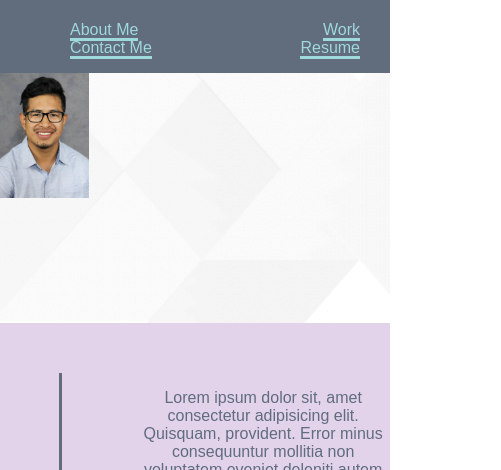
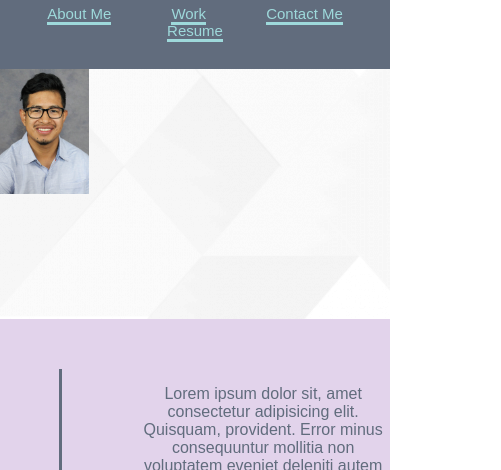
Before and after one commit to georgedmendoza/professional-portfolio, a plain HTML site: page index.html in a window 390 px wide. Shown: the part 55-525 px from the top of the page, 501 px wide, since content can reach past the window. Drawn offline with Linux system fonts and the light colour scheme.

Commit message:
screen size adjustment

```diff
--- a/assets/css/style.css
+++ b/assets/css/style.css
@@ -232,7 +232,7 @@ header nav ul li a:hover, .info a:hover{
     color: var(--third-gray);
 }
 
-@media screen and (max-width: 768) {
+@media screen and (max-width: 768px) {
     header nav ul{
         display: flex;
         flex-wrap: wrap;
@@ -257,13 +257,17 @@ header nav ul li a:hover, .info a:hover{
     }
 }
 
-@media screen and (max-width: 575) {
+@media screen and (max-width: 575px) {
     header nav ul{
         display: flex;
         flex-wrap: wrap;
         align-items: center;
-        justify-content: space-between;
+        justify-content: center;
         list-style: none;
+        padding: 0px;
+        margin: 0px auto 30px auto;
+        font-size: 15px;
+
     }
 
     .section-heading h2{
```
Also changed, not shown: 1 other file.
